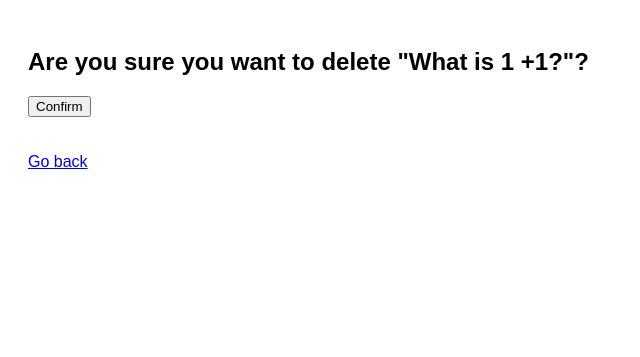
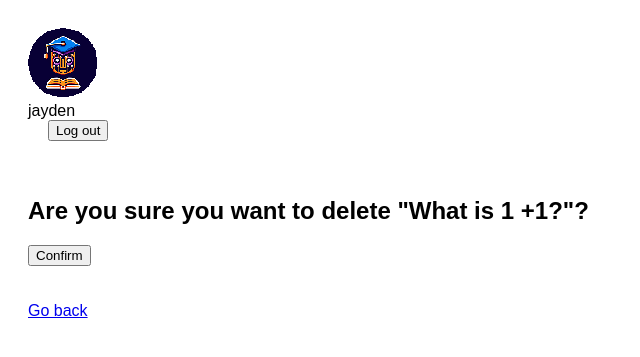
Before and after one commit to jaydenChua315/at1, a Django app: page /eduprod/question/1/delete/ in a window 1280 px wide. Shown: the top 357 px of the page, without its empty margins (0-640 px from the left). Run offline with Django 5.2, Linux system fonts and the light colour scheme; a user stored in the database is signed in; data comes from the database, SQL or seed files in the repository; both versions use the stored data as it was after the commit.

Commit message:
Reinstated user authentication

```diff
--- a/eduprod/templates/eduprod/layout.html
+++ b/eduprod/templates/eduprod/layout.html
@@ -7,6 +7,26 @@
     <script src="{% static 'eduprod/scripts.js' %}" defer></script>
 </head>
 <body>
+    <div class="header">
+        <div class="logo">
+            <img src="{% static 'users/logo.gif' %}" alt="Logo">
+        </div>
+        <div class="user-info">
+            <span>{{ user.username }}</span>
+            <form action="{% url 'users:logout' %}" method="post" style="margin: 0; margin-left: 20px;">
+                {% csrf_token %}
+                <button type="submit">Log out</button>
+            </form>
+        </div>
+    </div>
+    <br></br>
+    {% if messages %}
+        <ul class="messages">
+        {% for message in messages %}
+            <li{% if message.tags %} class="{{ message.tags }}"{% endif %}>{{ message }}</li>
+        {% endfor %}
+        </ul>
+    {% endif %}
     {% block body %}
     {% endblock %}
 </body>
--- a/eduprod/views.py
+++ b/eduprod/views.py
@@ -8,7 +8,9 @@ from django.views.generic.edit import CreateView, UpdateView, DeleteView
 from django.contrib.auth.mixins import LoginRequiredMixin
 from .forms import QuestionForm
 from django.views.generic.list import ListView
+from django.contrib.auth.decorators import login_required
 
+@login_required
 def index(request):
     # Get the first and last question ID
     first_id = Question.objects.order_by('id').first().id
```
Also changed, not shown: db.sqlite3.
